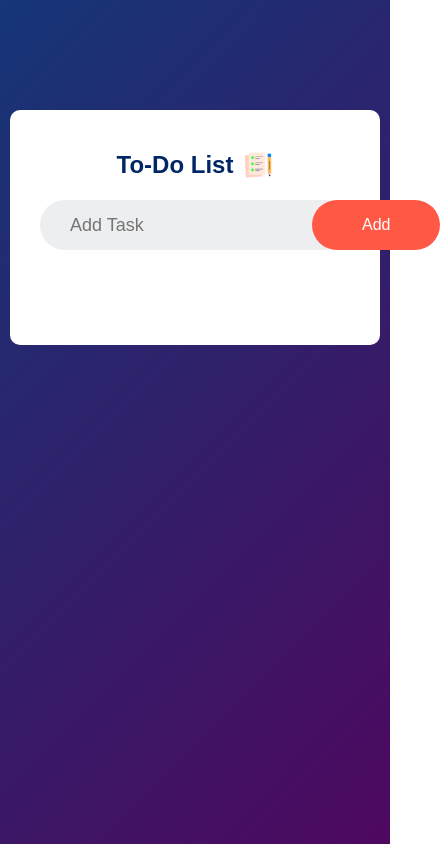
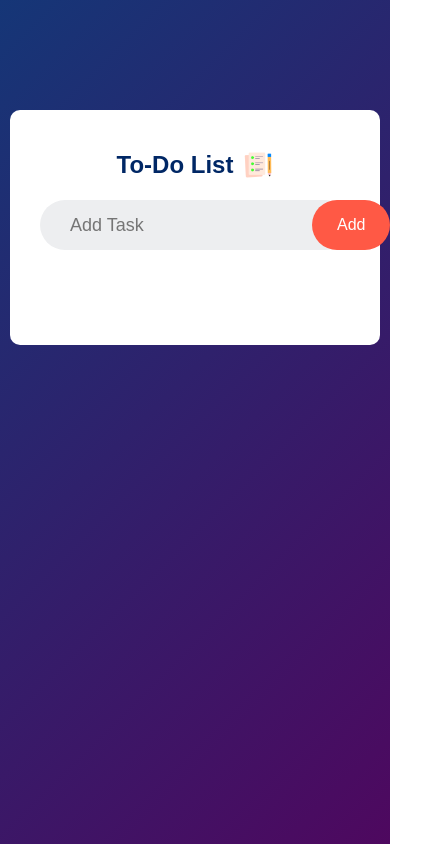
Before and after one commit to russellfoyze/todo, a plain HTML site: page index.html in a window 390 px wide. Shown: the whole page, 440 px wide, since content can reach past the window. Drawn offline with Linux system fonts and the light colour scheme.

Commit message:
Update style.css

```diff
--- a/style.css
+++ b/style.css
@@ -149,3 +149,8 @@ ul li span:hover{
         width: 0;
     }
 }
+@media (max-width:450px){
+    button{
+        padding:16px 25px ;
+    }
+}
```
